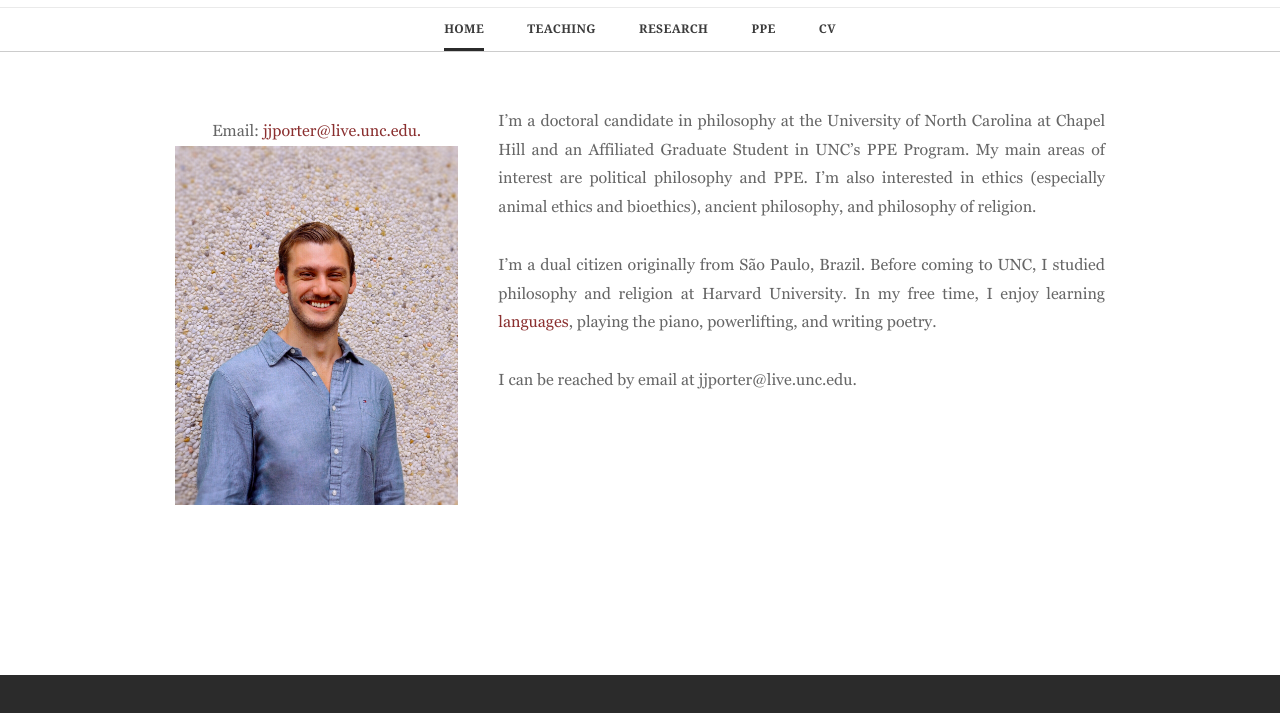
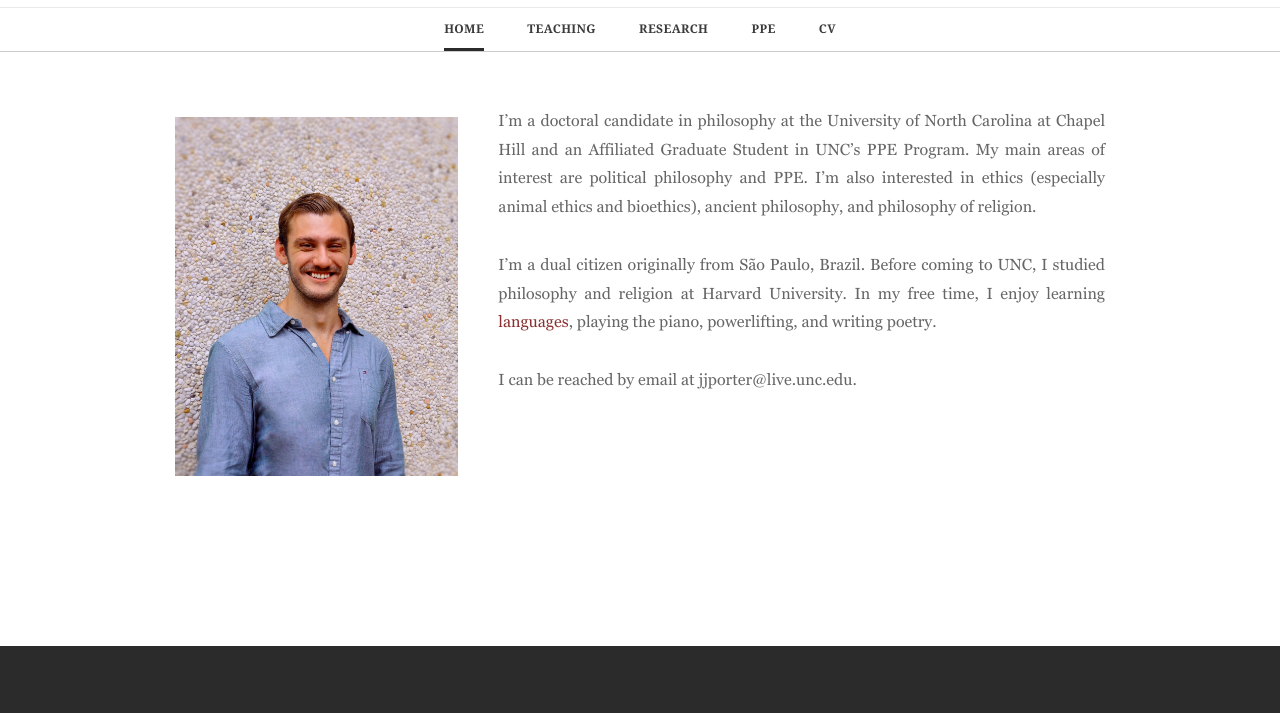
Before and after one commit to JoPoFoSho/JoPoFoSho.github.io, a plain HTML site: page index.html in a window 1280 px wide. Shown: the part 57-770 px from the top of the page. Drawn offline with nearby package versions, Linux system fonts and the light colour scheme.

Commit message:
Update index.html

```diff
--- a/index.html
+++ b/index.html
@@ -84,7 +84,6 @@
     <div class="left-side" style=" min-width: 200px; padding:0 15px;">
       <center>
         <div style="padding-top:10px;padding-bottom:10px;margin-left:0;margin-right:0;text-align:center">
-          <div class="paragraph"><font size="3">Email: <a href="mailto:jjporter@live.unc.edu.">jjporter@live.unc.edu.</a></font><br /></div>
           <div>
           <a>
           <img src="Headshot.png" alt="Picture" style="width:300px;max-width:100%" />
```
